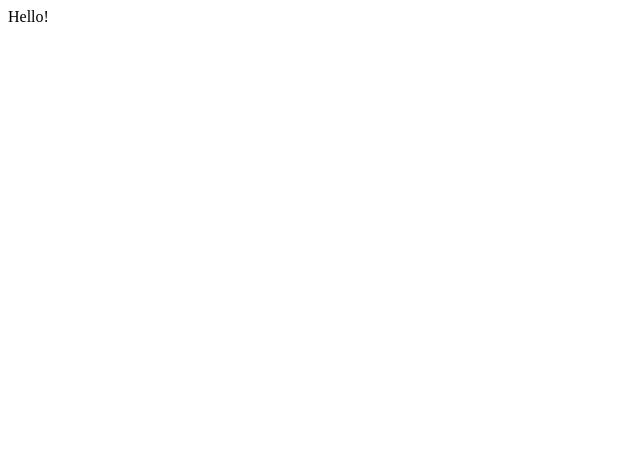
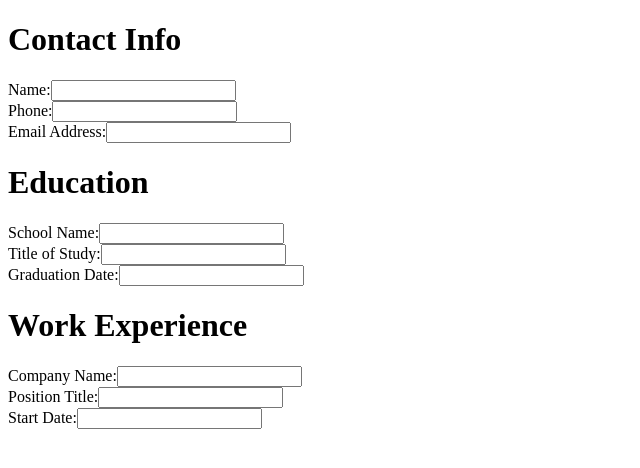
Before and after one commit to jikki-odin/cv-application, a React (Vite) app: page / in a window 1280 px wide. Shown: the top 468 px of the page, without its empty margins (0-640 px from the left). Built offline with nearby package versions, Linux system fonts and the light colour scheme.

Commit message:
feat: add initial static markup

```diff
--- a/src/App.jsx
+++ b/src/App.jsx
@@ -1,7 +1,59 @@
-// import { useState } from "react";
-
 function App() {
-  return <>Hello!</>;
+  return (
+    <>
+      <div>
+        <h1>Contact Info</h1>
+        <form>
+          <div>
+            <label for="name">Name:</label>
+            <input name="name"></input>
+          </div>
+          <div>
+            <label for="phone">Phone:</label>
+            <input name="phone"></input>
+          </div>
+          <div>
+            <label for="email">Email Address:</label>
+            <input type="email" name="email"></input>
+          </div>
+        </form>
+      </div>
+      <div>
+        <h1>Education</h1>
+        <form>
+          <div>
+            <label for="schoolName">School Name:</label>
+            <input name="schoolName"></input>
+          </div>
+          <div>
+            <label for="titleOfStudy">Title of Study:</label>
+            <input name="titleOfStudy"></input>
+          </div>
+          <div>
+            <label for="graduationDate">Graduation Date:</label>
+            <input name="graduationDate"></input>
+          </div>
+        </form>
+      </div>
+      <div>
+        <h1>Work Experience</h1>
+        <form>
+          <div>
+            <label for="companyName">Company Name:</label>
+            <input name="companyName"></input>
+          </div>
+          <div>
+            <label for="positionTitle">Position Title:</label>
+            <input name="positionTitle"></input>
+          </div>
+          <div>
+            <label for="startDate">Start Date:</label>
+            <input name="startDate"></input>
+          </div>
+        </form>
+      </div>
+    </>
+  );
 }
 
 export default App;
```
